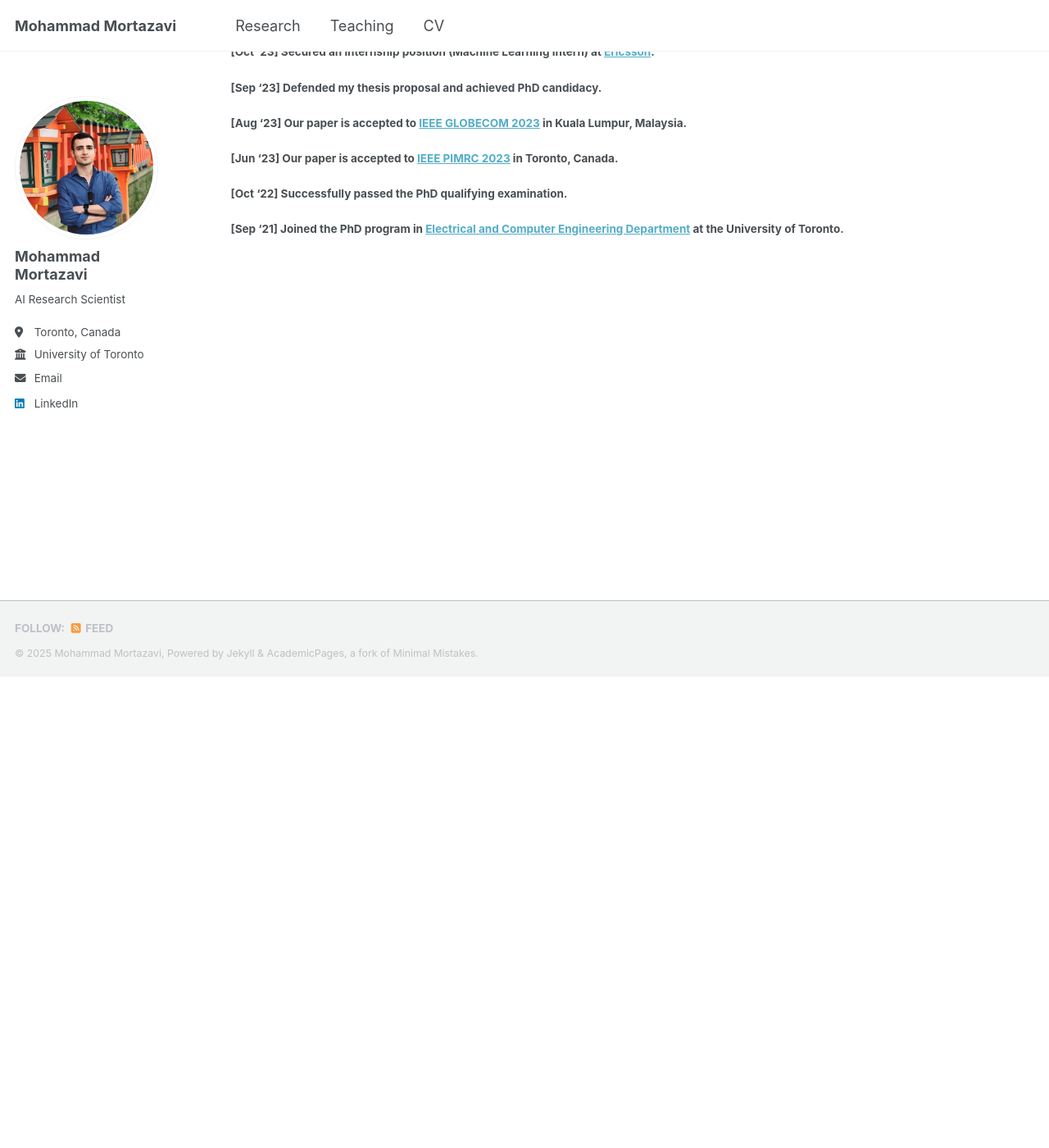
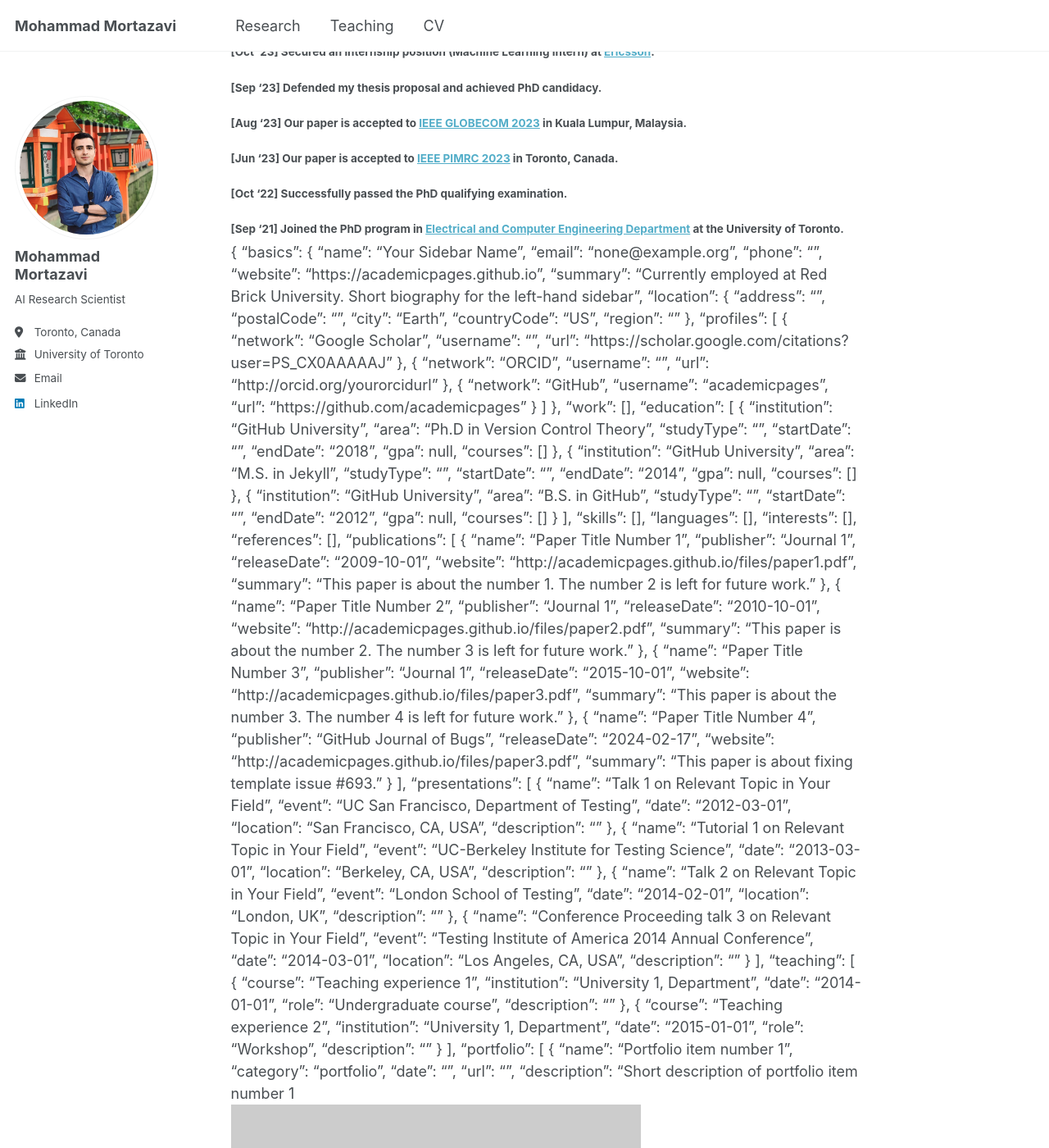
Before and after one commit to mortazawi/mortazawi.github.io, a Jekyll site: the page built from _pages/about.md, in a window 1280 px wide and 1400 px high, scrolled down 575 px. Shown: the whole window at 82% size. Built offline with Jekyll 4.4.1, drawn with Linux system fonts in a browser that asks for light colours; a script that is not in the unit is left out.

Commit message:
Update about.md

```diff
--- a/_pages/about.md
+++ b/_pages/about.md
@@ -22,3 +22,156 @@ I received my Ph.D. degree in Electrical and Computer Engineering from the Unive
 #### [Jun '23] Our paper is accepted to [IEEE PIMRC 2023](https://pimrc2023.ieee-pimrc.org/) in Toronto, Canada.
 #### [Oct '22] Successfully passed the PhD qualifying examination.
 #### [Sep '21] Joined the PhD program in [Electrical and Computer Engineering Department](https://www.ece.utoronto.ca/) at the University of Toronto.
+
+{
+  "basics": {
+    "name": "Your Sidebar Name",
+    "email": "none@example.org",
+    "phone": "",
+    "website": "https://academicpages.github.io",
+    "summary": "Currently employed at Red Brick University. Short biography for the left-hand sidebar",
+    "location": {
+      "address": "",
+      "postalCode": "",
+      "city": "Earth",
+      "countryCode": "US",
+      "region": ""
+    },
+    "profiles": [
+      {
+        "network": "Google Scholar",
+        "username": "",
+        "url": "https://scholar.google.com/citations?user=PS_CX0AAAAAJ"
+      },
+      {
+        "network": "ORCID",
+        "username": "",
+        "url": "http://orcid.org/yourorcidurl"
+      },
+      {
+        "network": "GitHub",
+        "username": "academicpages",
+        "url": "https://github.com/academicpages"
+      }
+    ]
+  },
+  "work": [],
+  "education": [
+    {
+      "institution": "GitHub University",
+      "area": "Ph.D in Version Control Theory",
+      "studyType": "",
+      "startDate": "",
+      "endDate": "2018",
+      "gpa": null,
+      "courses": []
+    },
+    {
+      "institution": "GitHub University",
+      "area": "M.S. in Jekyll",
+      "studyType": "",
+      "startDate": "",
+      "endDate": "2014",
+      "gpa": null,
+      "courses": []
+    },
+    {
+      "institution": "GitHub University",
+      "area": "B.S. in GitHub",
+      "studyType": "",
+      "startDate": "",
+      "endDate": "2012",
+      "gpa": null,
+      "courses": []
+    }
+  ],
+  "skills": [],
+  "languages": [],
+  "interests": [],
+  "references": [],
+  "publications": [
+    {
+      "name": "Paper Title Number 1",
+      "publisher": "Journal 1",
+      "releaseDate": "2009-10-01",
+      "website": "http://academicpages.github.io/files/paper1.pdf",
+      "summary": "This paper is about the number 1. The number 2 is left for future work."
+    },
+    {
+      "name": "Paper Title Number 2",
+      "publisher": "Journal 1",
+      "releaseDate": "2010-10-01",
+      "website": "http://academicpages.github.io/files/paper2.pdf",
+      "summary": "This paper is about the number 2. The number 3 is left for future work."
+    },
+    {
+      "name": "Paper Title Number 3",
+      "publisher": "Journal 1",
+      "releaseDate": "2015-10-01",
+      "website": "http://academicpages.github.io/files/paper3.pdf",
+      "summary": "This paper is about the number 3. The number 4 is left for future work."
+    },
+    {
+      "name": "Paper Title Number 4",
+      "publisher": "GitHub Journal of Bugs",
+      "releaseDate": "2024-02-17",
+      "website": "http://academicpages.github.io/files/paper3.pdf",
+      "summary": "This paper is about fixing template issue #693."
+    }
+  ],
+  "presentations": [
+    {
+      "name": "Talk 1 on Relevant Topic in Your Field",
+      "event": "UC San Francisco, Department of Testing",
+      "date": "2012-03-01",
+      "location": "San Francisco, CA, USA",
+      "description": ""
+    },
+    {
+      "name": "Tutorial 1 on Relevant Topic in Your Field",
+      "event": "UC-Berkeley Institute for Testing Science",
+      "date": "2013-03-01",
+      "location": "Berkeley, CA, USA",
+      "description": ""
+    },
+    {
+      "name": "Talk 2 on Relevant Topic in Your Field",
+      "event": "London School of Testing",
+      "date": "2014-02-01",
+      "location": "London, UK",
+      "description": ""
+    },
+    {
+      "name": "Conference Proceeding talk 3 on Relevant Topic in Your Field",
+      "event": "Testing Institute of America 2014 Annual Conference",
+      "date": "2014-03-01",
+      "location": "Los Angeles, CA, USA",
+      "description": ""
+    }
+  ],
+  "teaching": [
+    {
+      "course": "Teaching experience 1",
+      "institution": "University 1, Department",
+      "date": "2014-01-01",
+      "role": "Undergraduate course",
+      "description": ""
+    },
+    {
+      "course": "Teaching experience 2",
+      "institution": "University 1, Department",
+      "date": "2015-01-01",
+      "role": "Workshop",
+      "description": ""
+    }
+  ],
+  "portfolio": [
+    {
+      "name": "Portfolio item number 1",
+      "category": "portfolio",
+      "date": "",
+      "url": "",
+      "description": "Short description of portfolio item number 1<br/><img src='/images/500x300.png'>"
+    }
+  ]
+}
```
